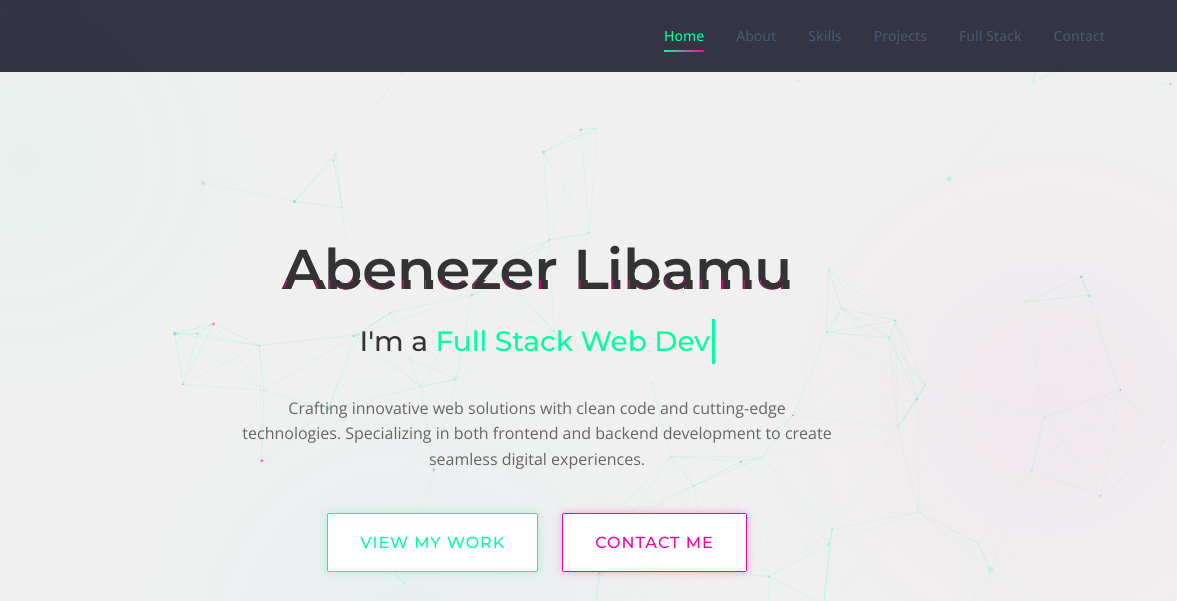
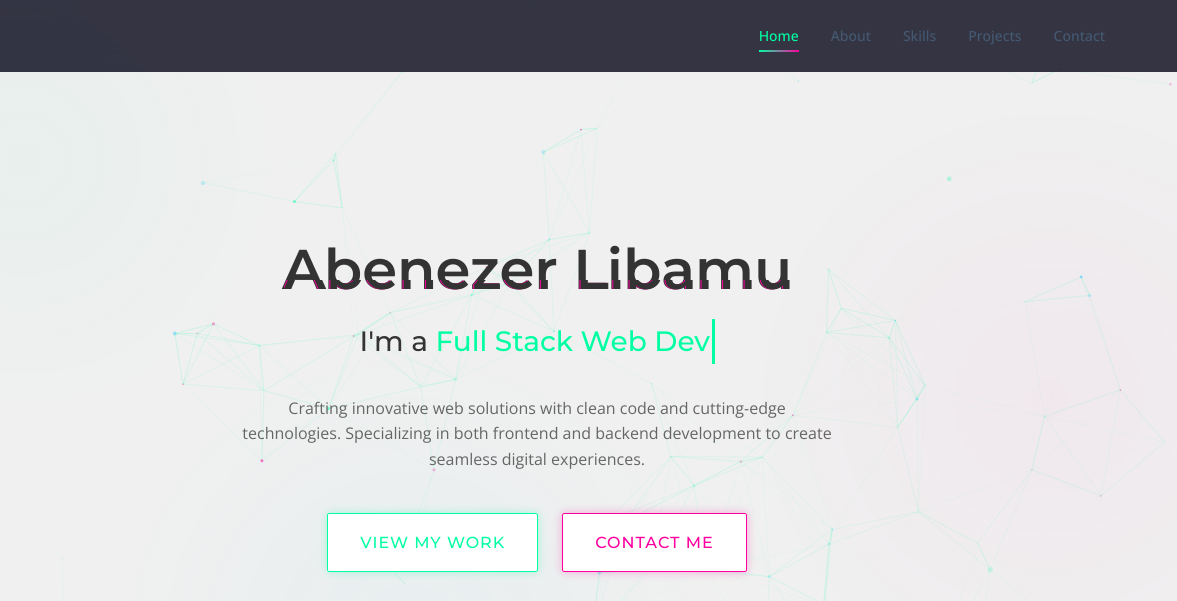
Before and after one commit to abenezerlb/abenezer, a website: page index.html in a window 1280 px wide. Shown: the top 601 px of the page, 103-1280 px from the left. Drawn offline with nearby package versions, Linux system fonts and the light colour scheme; animation ran at ten frames a second.

Commit message:
Update index.html

```diff
--- a/index.html
+++ b/index.html
@@ -55,9 +55,7 @@
                 <li class="nav-item">
                     <a href="#projects" class="nav-link">Projects</a>
                 </li>
-                <li class="nav-item">
-                    <a href="#fullstack" class="nav-link">Full Stack</a>
-                </li>
+
                 <li class="nav-item">
                     <a href="#contact" class="nav-link">Contact</a>
                 </li>
```
